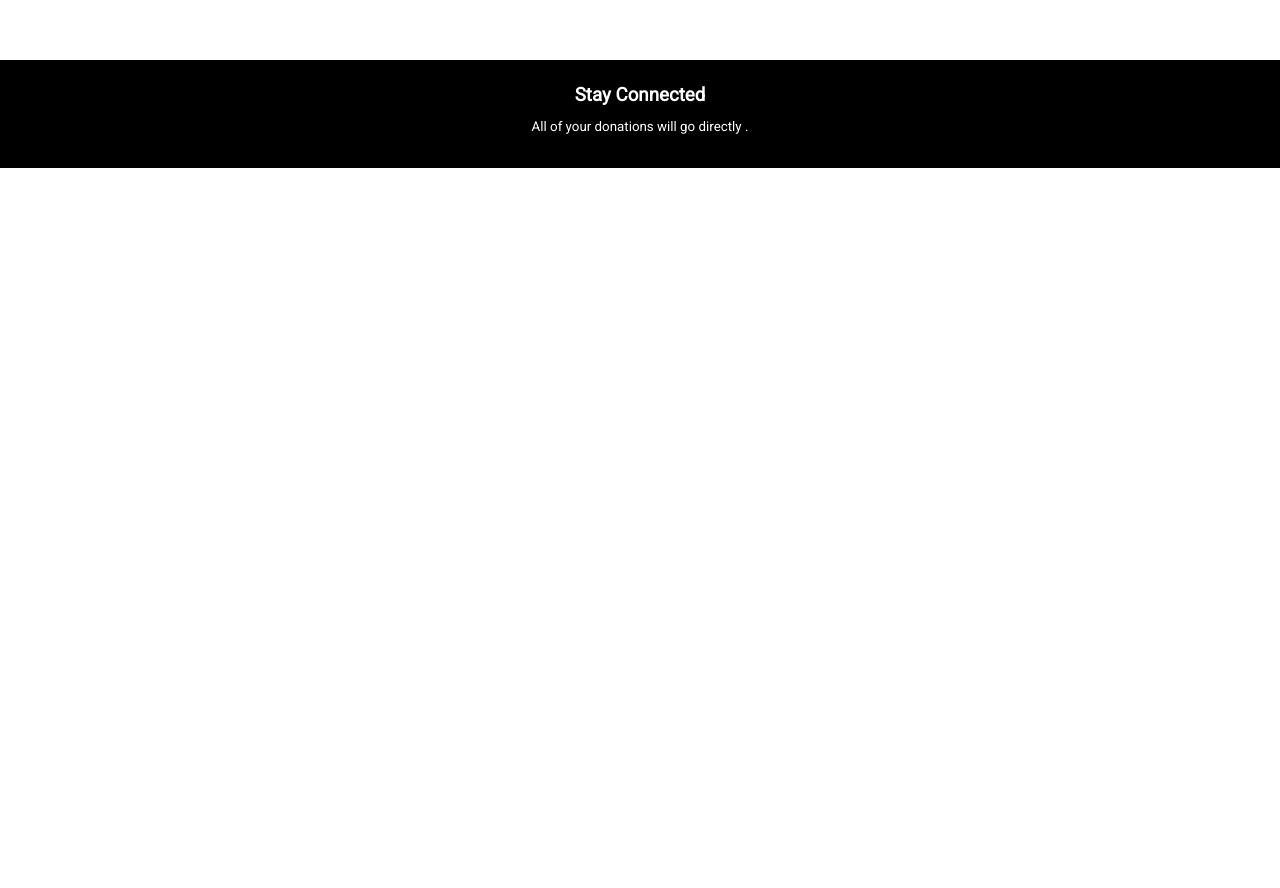
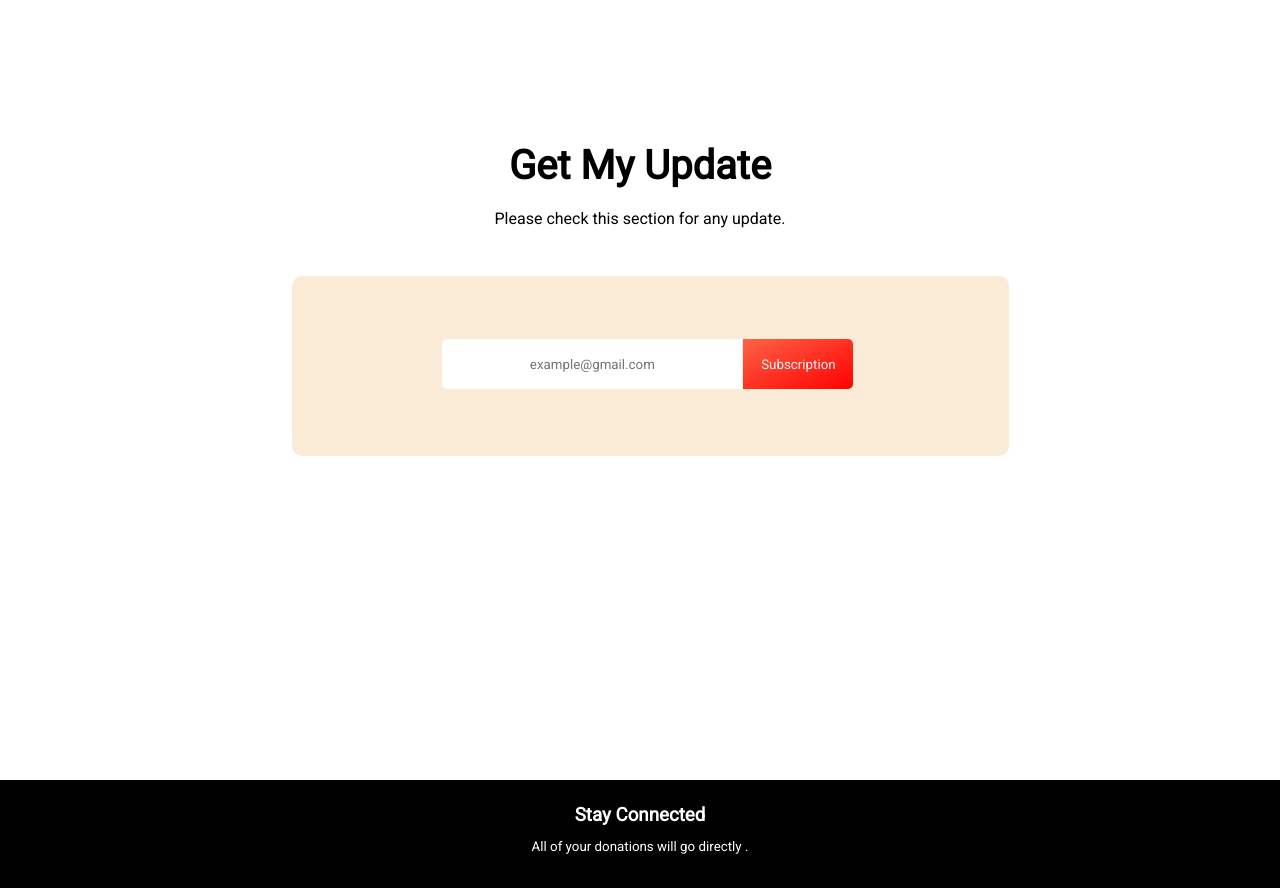
Before and after one commit to sajib-programmer/DonateFirst, a plain HTML site: page index.html in a window 1280 px wide. Shown: the part 2100-2988 px from the top of the page. Before the commit the page ends 2268 px from the top, so only its background shows below. Drawn offline with Linux system fonts and the light colour scheme.

Commit message:
second commit

```diff
--- a/CSS/style.css
+++ b/CSS/style.css
@@ -157,6 +157,58 @@ h3 {
     background-color: rosybrown;
 }
 
+.update-section {
+    margin: 0px;
+    padding: 0px;
+    width: 100%;
+    height: 90vh;
+    background-color: white;
+    position: relative;
+}
+
+.update-container {
+    position: absolute;
+    width: 80%;
+    height: 50%;
+    left: 10%;
+    top: 10%;
+}
+
+.form-container {
+    background-color: antiquewhite;
+    width: 70%;
+    height: 50%;
+    border-radius: 10px;
+    position: absolute;
+    left: 16%;
+    top: 40%;
+}
+
+#email {
+    position: absolute;
+    height: 50px;
+    width: 300px;
+    top: 35%;
+    left: 21%;
+    border: none;
+    outline: none;
+    background-color: white;
+    border-radius: 5px 0px 0px 5px;
+}
+
+#btn {
+    position: absolute;
+    height: 50px;
+    width: 110px;
+    top: 35%;
+    left: 63%;
+    border: none;
+    outline: none;
+    color: whitesmoke;
+    background-image: linear-gradient(to bottom right, tomato, red);
+    border-radius: 0px 5px 5px 0px;
+}
+
 footer {
     background-color: black;
     text-align: center;
--- a/index.html
+++ b/index.html
@@ -66,6 +66,15 @@
         </div>
     </div>
 </section>
+<section class="update-section">
+    <div class="update-container">
+        <h2 class="second-header content-align">Get My Update</h2>
+        <p class="content-align">Please check this section for any update. </p>
+        <div class="form-container"><input type="email" name="email" id="email" placeholder="example@gmail.com">
+            <input type="button" value="Subscription" id="btn">
+        </div>
+    </div>
+</section>
 <footer>
     <h3>Stay Connected</h3>
     <small>All of your donations will go directly .</small>
```
